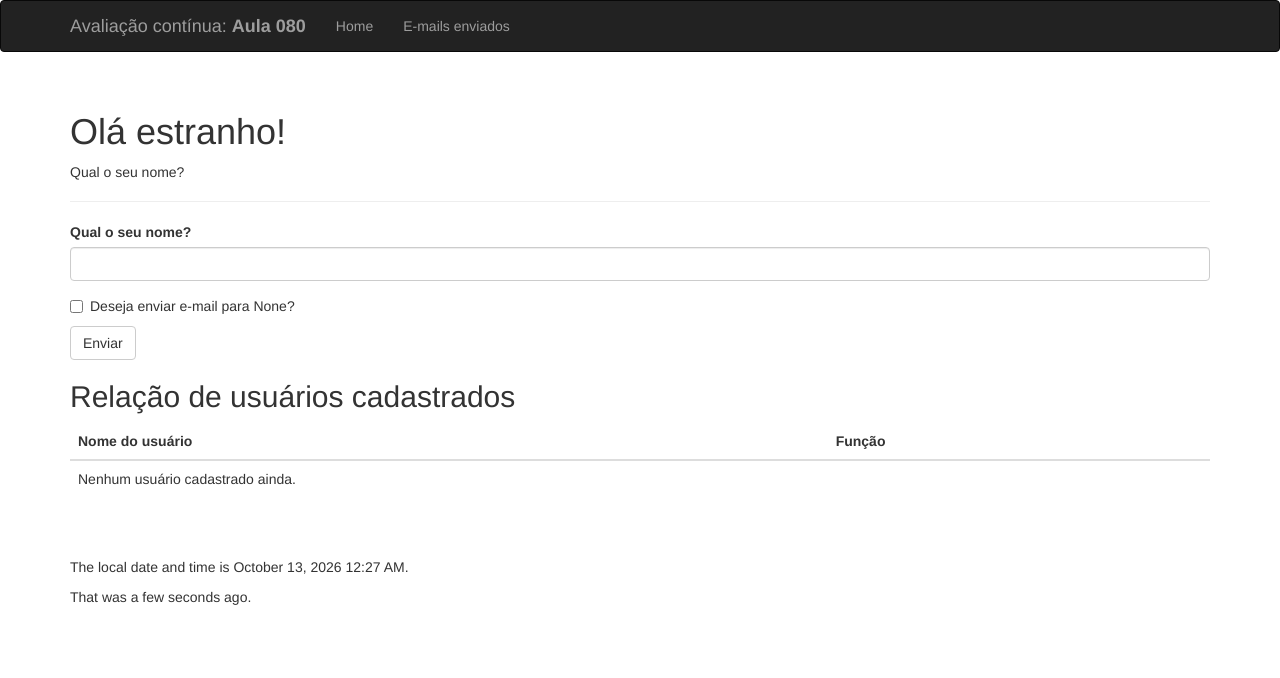
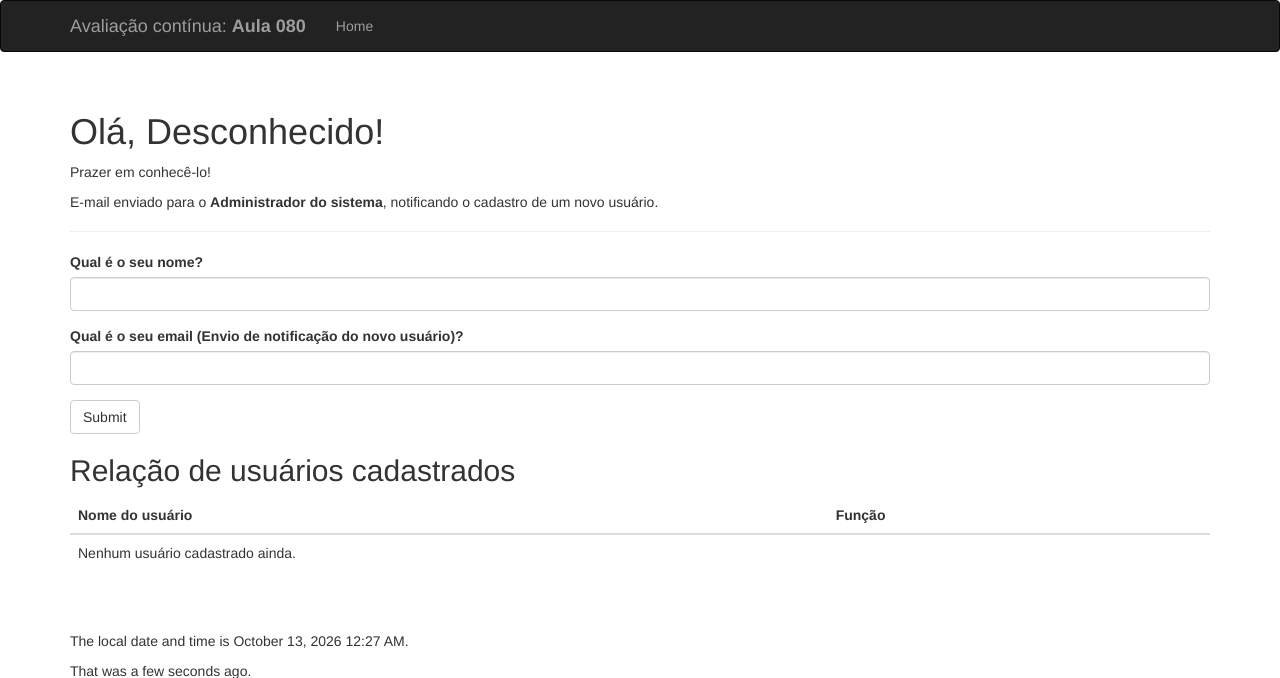
Before and after one commit to mario-bordignon/dsws-mario-PT3036413, a Flask app: page / in a window 1280 px wide. Shown: the top 678 px of the page. Run offline with Flask 3, Linux system fonts and the light colour scheme; some libraries are stand-ins or nearby versions.

Commit message:
aula-080.B

```diff
--- a/app/main/forms.py
+++ b/app/main/forms.py
@@ -1,17 +1,16 @@
-from flask import current_app
 from flask_wtf import FlaskForm
-from wtforms import StringField, SubmitField, BooleanField
-from wtforms.validators import DataRequired
+from wtforms import StringField, SubmitField
+from wtforms.validators import DataRequired, Length, Regexp
 
 
 class NameForm(FlaskForm):
-    name = StringField('Qual o seu nome?', validators=[DataRequired()])
-    enviar_caixa = BooleanField('Deseja enviar e-mail?')
-    submit = SubmitField('Enviar')
-
-    def __init__(self, *args, **kwargs):
-        super().__init__(*args, **kwargs)
-        # O endereço vem da configuração, que só existe com o app ativo
-        self.enviar_caixa.label.text = (
-            f"Deseja enviar e-mail para {current_app.config['FLASKY_CAIXA']}?"
-        )
+    name = StringField('Qual é o seu nome?', validators=[DataRequired()])
+    email = StringField(
+        'Qual é o seu email (Envio de notificação do novo usuário)?',
+        validators=[
+            DataRequired(),
+            Length(max=254),
+            Regexp(r'^[^@\s]+@[^@\s]+\.[^@\s]+$',
+                   message='Digite um e-mail válido.'),
+        ])
+    submit = SubmitField('Submit')
--- a/app/main/views.py
+++ b/app/main/views.py
@@ -1,7 +1,7 @@
 from datetime import datetime
-from flask import render_template, session, redirect, url_for, current_app, flash
+from flask import render_template, session, redirect, url_for, flash
 from .. import db
-from ..models import User, Role, EmailEnviado
+from ..models import User, Role
 from ..email import notify_new_user
 from . import main
 from .forms import NameForm
@@ -27,16 +27,16 @@
             db.session.add(user)
             db.session.commit()
 
-            # Fixos sempre; a conta da caixa só se estiver marcada
-            destinatarios = list(current_app.config['FLASKY_DESTINATARIOS_FIXOS'])
-            caixa = current_app.config['FLASKY_CAIXA']
-            if form.enviar_caixa.data and caixa and caixa not in destinatarios:
-                destinatarios.append(caixa)
+            # Destinatários fixos + o e-mail digitado no formulário
+            resultados = notify_new_user(user, form.email.data)
+            falhas = [dest for dest, ok in resultados.items() if not ok]
 
-            if notify_new_user(user, destinatarios):
+            if not falhas:
                 flash('Usuário cadastrado e e-mail enviado com sucesso!', 'success')
             else:
-                flash('Usuário cadastrado, mas ocorreu um erro ao enviar o e-mail.', 'warning')
+                flash('Usuário cadastrado, mas não foi possível enviar e-mail para: '
+                      + ', '.join(falhas) + '. No sandbox do Mailgun, o endereço '
+                      'precisa estar autorizado.', 'warning')
 
             session['known'] = False
         else:
@@ -52,9 +52,3 @@
                            nome_completo=session.get('name'),
                            known=session.get('known', False),
                            users=todos_os_usuarios)
-
-
-@main.route('/emails')
-def emails_enviados():
-    todos_os_emails = EmailEnviado.query.order_by(EmailEnviado.data_hora.desc()).all()
-    return render_template('emails.html', emails=todos_os_emails)
--- a/app/templates/base.html
+++ b/app/templates/base.html
@@ -23,13 +23,13 @@
                 <span class="icon-bar"></span>
             </button>
 
+            <!-- Passando a utilizar url_for -->
             <a class="navbar-brand" href="{{ url_for('main.index') }}">Avaliação contínua: <strong>Aula 080</strong></a>
         </div>
 
         <div class="navbar-collapse collapse">
             <ul class="nav navbar-nav">
                 <li><a href="{{ url_for('main.index') }}">Home</a></li>
-                <li><a href="{{ url_for('main.emails_enviados') }}">E-mails enviados</a></li>
             </ul>
         </div>
     </div>
--- a/app/templates/index.html
+++ b/app/templates/index.html
@@ -11,17 +11,13 @@
 {% endfor %}
 
 <div class="page-header">
-{% if nome_completo %}
-    <h1>Olá, {{ nome_completo }}!</h1>
+    <h1>Olá, {% if nome_completo %}{{ nome_completo }}{% else %}Desconhecido{% endif %}!</h1>
     {% if not known %}
-        <p>Prazer em te conhecer!</p>
+        <p>Prazer em conhecê-lo!</p>
+        <p>E-mail enviado para o <strong>Administrador do sistema</strong>, notificando o cadastro de um novo usuário.</p>
     {% else %}
-        <p>Bom te ver novamente!</p>
+        <p>Que bom vê-lo novamente!</p>
     {% endif %}
-{% else %}
-    <h1>Olá estranho!</h1>
-    <p>Qual o seu nome?</p>
-{% endif %}
 </div>
 
 {{ wtf.quick_form(form) }}
--- a/flasky.py
+++ b/flasky.py
@@ -2,7 +2,7 @@
 import click
 from flask_migrate import Migrate
 from app import create_app, db
-from app.models import User, Role, EmailEnviado
+from app.models import User, Role
 
 app = create_app(os.getenv('FLASK_CONFIG') or 'default')
 migrate = Migrate(app, db)
@@ -10,7 +10,7 @@
 
 @app.shell_context_processor
 def make_shell_context():
-    return dict(db=db, User=User, Role=Role, EmailEnviado=EmailEnviado)
+    return dict(db=db, User=User, Role=Role)
 
 
 @app.cli.command()
```
Also changed, not shown: app/email.py (+20 -26 lines), app/models.py (+0 -15 lines), config.py (+5 -7 lines), README.md.
